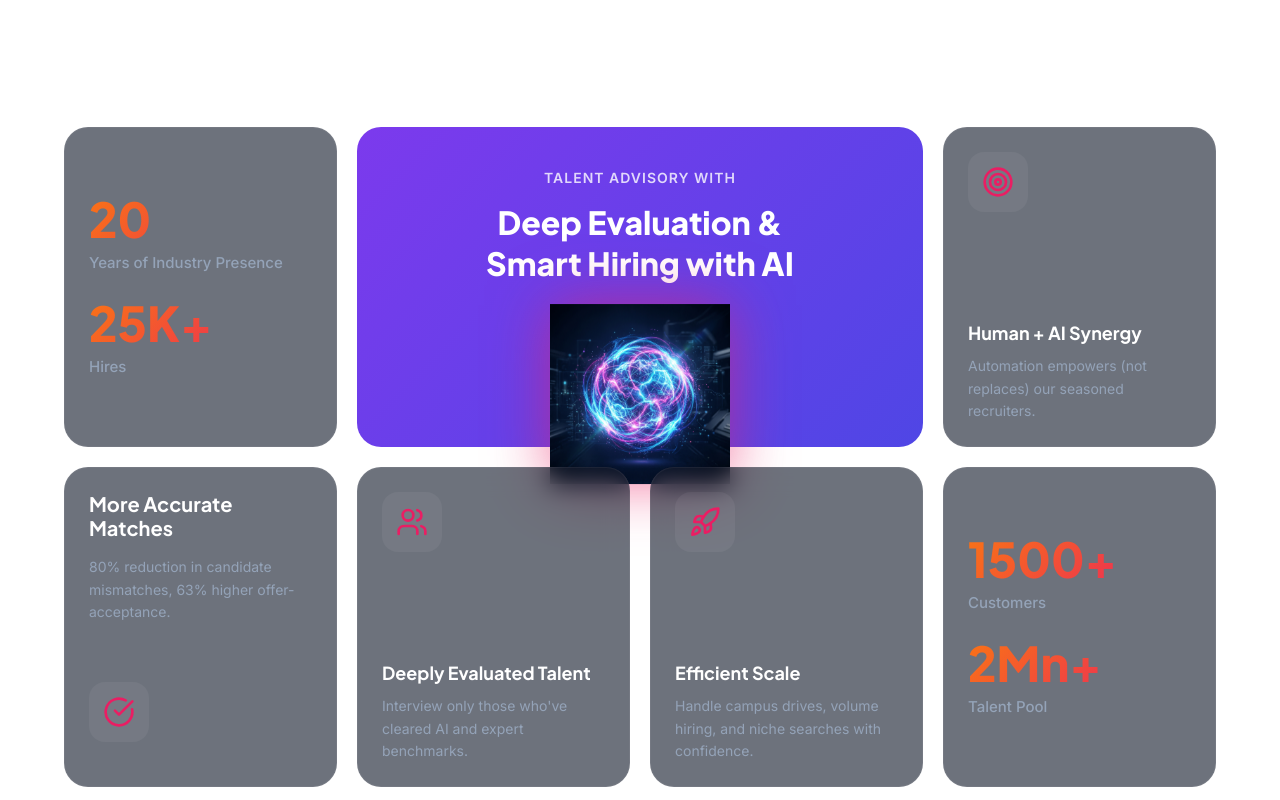
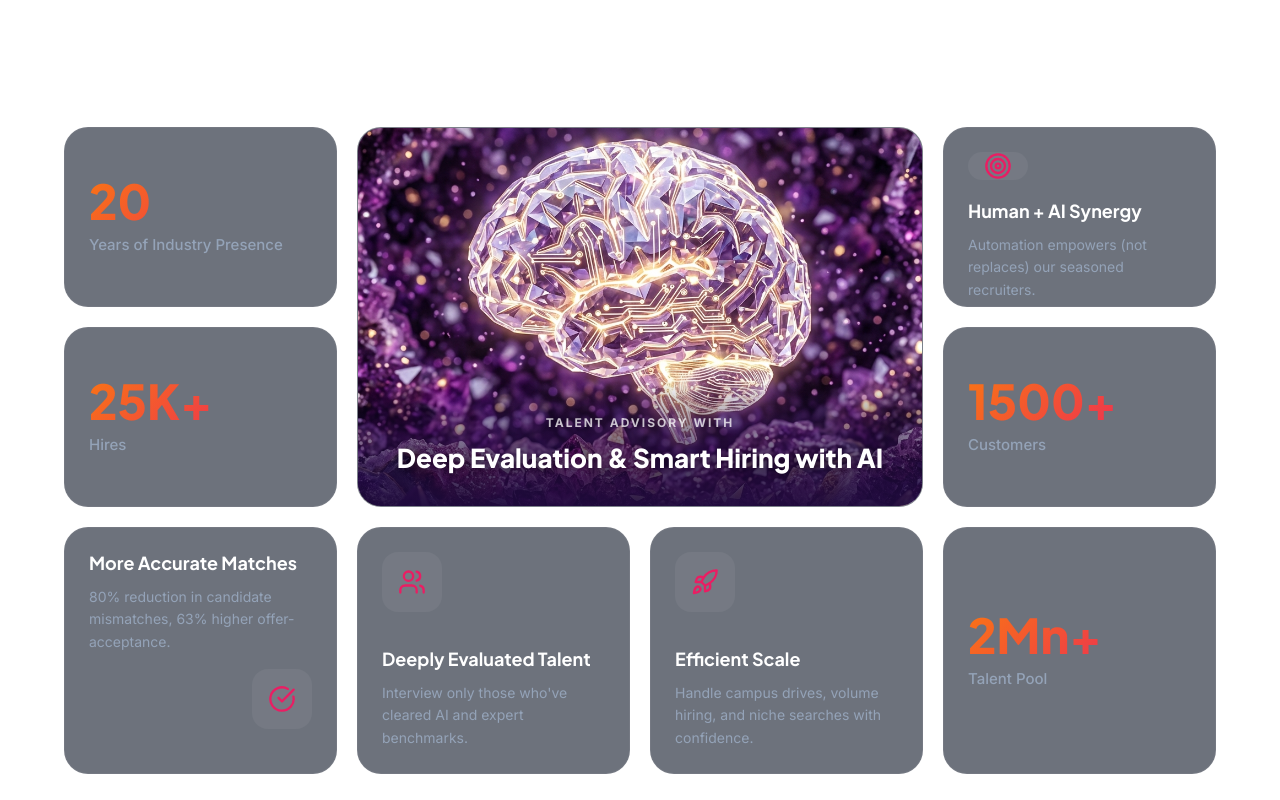
Before and after one commit to poornavenkatasaidronadula-lgtm/Staffing-Solutions, a React (Vite) app: page / in a window 1280 px wide. Shown: the part 1360-2160 px from the top of the page. Built offline with nearby package versions, Linux system fonts and the light colour scheme.

Commit message:
feat: replaced bento center card with premium AI diamond orb full-image background

```diff
--- a/src/pages/Home.css
+++ b/src/pages/Home.css
@@ -1440,7 +1440,7 @@
 .bento-grid {
   display: grid;
   grid-template-columns: repeat(4, 1fr);
-  grid-auto-rows: 150px;
+  grid-template-rows: 180px 180px auto;
   gap: 20px;
   max-width: 1200px;
   margin: 0 auto;
@@ -1486,67 +1486,62 @@
   font-weight: 500;
 }
 
-.bento-card--main {
-  grid-column: span 2;
-  grid-row: span 2;
-  background: linear-gradient(135deg, #7c3aed, #4f46e5);
-  border: none;
-  justify-content: flex-start;
-  align-items: center;
+/* New Main Image Card */
+.bento-card--main-img {
+  position: relative;
+  overflow: hidden;
+  padding: 0;
+  border: 1px solid rgba(255, 255, 255, 0.1);
+}
+
+.bento-card--main-img:hover {
+  transform: translateY(-4px);
+  box-shadow: 0 24px 48px rgba(124, 58, 237, 0.4);
+  border-color: rgba(180, 120, 255, 0.5);
+}
+
+.bento-main-bg-img {
+  width: 100%;
+  height: 100%;
+  object-fit: cover;
+  display: block;
+  transition: transform 0.6s ease;
+}
+
+.bento-card--main-img:hover .bento-main-bg-img {
+  transform: scale(1.05);
+}
+
+.bento-main-overlay {
+  position: absolute;
+  bottom: 0;
+  left: 0;
+  right: 0;
+  padding: 32px;
+  background: linear-gradient(to top, rgba(30, 10, 60, 0.95) 0%, rgba(30, 10, 60, 0.5) 60%, transparent 100%);
   text-align: center;
-  padding: 40px;
-  overflow: visible;
-}
-
-.bento-card--main:hover {
-  transform: translateY(-4px);
-  box-shadow: 0 20px 40px rgba(124, 58, 237, 0.3);
-}
-
-.bento-card--main .bento-label {
-  color: rgba(255, 255, 255, 0.8);
-  font-weight: 600;
-  margin-bottom: 12px;
-  font-size: 14px;
+}
+
+.bento-main-overlay .bento-label {
+  color: rgba(255, 255, 255, 0.75);
+  font-size: 12px;
+  font-weight: 700;
+  letter-spacing: 2px;
   text-transform: uppercase;
-  letter-spacing: 1px;
-}
-
-.bento-card--main h2 {
+  margin-bottom: 8px;
+  display: block;
+}
+
+.bento-main-overlay h2 {
   color: #fff;
-  font-size: 32px;
+  font-size: 26px;
   font-weight: 800;
   line-height: 1.3;
   margin: 0;
-  text-wrap: balance;
-}
-
-.bento-card--main .ai-orb-container {
-  position: absolute;
-  bottom: -40px;
-  left: 50%;
-  transform: translateX(-50%);
-  width: 180px;
-  height: 180px;
-  z-index: 10;
-  pointer-events: none;
-  filter: drop-shadow(0 0 30px rgba(233, 30, 99, 0.6));
-  animation: floatOrb 6s ease-in-out infinite;
-}
-
-.ai-orb-container img {
-  width: 100%;
-  height: 100%;
-  object-fit: contain;
-}
-
-@keyframes floatOrb {
-  0%, 100% { transform: translateX(-50%) translateY(0); }
-  50% { transform: translateX(-50%) translateY(-15px); }
+  text-shadow: 0 2px 8px rgba(0,0,0,0.5);
 }
 
 .bento-card--feature {
-  grid-row: span 2;
   justify-content: space-between;
 }
 
--- a/src/pages/Home.jsx
+++ b/src/pages/Home.jsx
@@ -295,31 +295,26 @@ export default function Home() {
       <section className="bento-section">
         <div className="container">
           <div className="bento-grid">
-            {/* Row 1 & 2: Col 1 */}
-            <div className="bento-card bento-card--stat" style={{ gridRow: 'span 2' }}>
-              <div style={{ marginBottom: '24px' }}>
-                <h3>20</h3>
-                <p>Years of Industry Presence</p>
-              </div>
-              <div>
-                <h3>25K+</h3>
-                <p>Hires</p>
+
+            {/* Col 1: Stats Stack */}
+            <div className="bento-card bento-card--stat bento-stat-20" style={{ gridRow: 'span 1' }}>
+              <h3>20</h3>
+              <p>Years of Industry Presence</p>
+            </div>
+
+            {/* Col 2+3: Main Image Card (spans 2 cols, 2 rows) */}
+            <div className="bento-card bento-card--main-img" style={{ gridColumn: 'span 2', gridRow: 'span 2' }}>
+              <img src="/images/bento_main_premium.png" alt="AI Augmented Talent Advisory" className="bento-main-bg-img" />
+              <div className="bento-main-overlay">
+                <div className="bento-label">Talent Advisory with</div>
+                <h2>Deep Evaluation &amp; Smart Hiring with AI</h2>
               </div>
             </div>
 
-            {/* Row 1 & 2: Col 2 & 3 (Main AI Feature) */}
-            <div className="bento-card bento-card--main">
-              <div className="bento-label">Talent Advisory with</div>
-              <h2>Deep Evaluation & Smart Hiring with AI</h2>
-              <div className="ai-orb-container">
-                <img src="/images/ai_glowing_orb.png" alt="AI Glowing Orb" />
-              </div>
-            </div>
-
-            {/* Row 1 & 2: Col 4 */}
-            <div className="bento-card bento-card--feature">
+            {/* Col 4: Human + AI Synergy */}
+            <div className="bento-card bento-card--feature bento-synergy" style={{ gridRow: 'span 1' }}>
               <div className="bento-icon-wrapper">
-                <Target size={32} />
+                <Target size={28} />
               </div>
               <div>
                 <h4>Human + AI Synergy</h4>
@@ -327,21 +322,33 @@ export default function Home() {
               </div>
             </div>
 
-            {/* Row 3 & 4: Col 1 */}
-            <div className="bento-card bento-card--feature">
+            {/* Col 1: 25K Hires */}
+            <div className="bento-card bento-card--stat bento-stat-25k" style={{ gridRow: 'span 1' }}>
+              <h3>25K+</h3>
+              <p>Hires</p>
+            </div>
+
+            {/* Col 4: 1500+ Customers */}
+            <div className="bento-card bento-card--stat bento-stat-1500" style={{ gridRow: 'span 1' }}>
+              <h3>1500+</h3>
+              <p>Customers</p>
+            </div>
+
+            {/* Row 3: Col 1 — More Accurate Matches */}
+            <div className="bento-card bento-card--feature bento-accurate">
               <div>
-                <h4 style={{ fontSize: '20px', marginBottom: '16px' }}>More Accurate Matches</h4>
+                <h4>More Accurate Matches</h4>
                 <p>80% reduction in candidate mismatches, 63% higher offer-acceptance.</p>
               </div>
-              <div className="bento-icon-wrapper" style={{ alignSelf: 'flex-start', marginTop: '20px' }}>
-                <CheckCircle size={32} />
+              <div className="bento-icon-wrapper" style={{ alignSelf: 'flex-end', marginTop: '16px' }}>
+                <CheckCircle size={28} />
               </div>
             </div>
 
-            {/* Row 3 & 4: Col 2 */}
+            {/* Row 3: Col 2 — Deeply Evaluated Talent */}
             <div className="bento-card bento-card--feature">
               <div className="bento-icon-wrapper">
-                <Users size={32} />
+                <Users size={28} />
               </div>
               <div>
                 <h4>Deeply Evaluated Talent</h4>
@@ -349,10 +356,10 @@ export default function Home() {
               </div>
             </div>
 
-            {/* Row 3 & 4: Col 3 */}
+            {/* Row 3: Col 3 — Efficient Scale */}
             <div className="bento-card bento-card--feature">
               <div className="bento-icon-wrapper">
-                <Rocket size={32} />
+                <Rocket size={28} />
               </div>
               <div>
                 <h4>Efficient Scale</h4>
@@ -360,17 +367,12 @@ export default function Home() {
               </div>
             </div>
 
-            {/* Row 3 & 4: Col 4 (Stats) */}
-            <div className="bento-card bento-card--stat" style={{ gridRow: 'span 2' }}>
-              <div style={{ marginBottom: '24px' }}>
-                <h3>1500+</h3>
-                <p>Customers</p>
-              </div>
-              <div>
-                <h3>2Mn+</h3>
-                <p>Talent Pool</p>
-              </div>
+            {/* Row 3: Col 4 — 2Mn+ */}
+            <div className="bento-card bento-card--stat bento-stat-2mn">
+              <h3>2Mn+</h3>
+              <p>Talent Pool</p>
             </div>
+
           </div>
         </div>
       </section>
```
Also changed, not shown: public/images/bento_main_premium.png (added).
